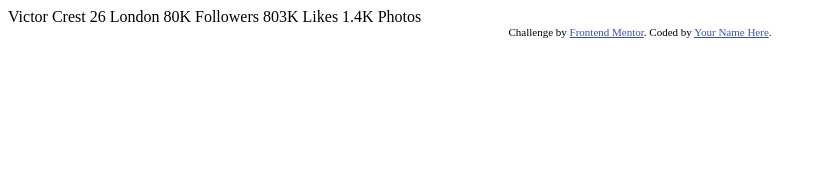
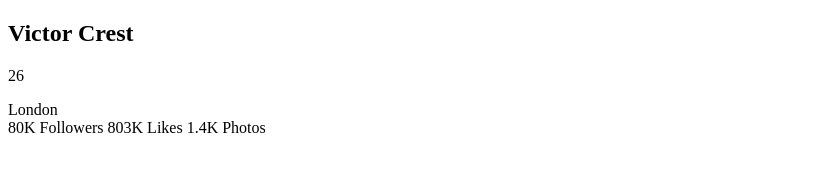
Before and after one commit to Klintend/profile-card-component-main, a plain HTML site: page index.html in a window 1280 px wide. Shown: the whole page, without its empty margins (0-824 px from the left). Drawn offline with Linux system fonts and the light colour scheme.

Commit message:
Made mofication to the html file

```diff
--- a/index.html
+++ b/index.html
@@ -4,21 +4,23 @@
   <meta charset="UTF-8">
   <meta name="viewport" content="width=device-width, initial-scale=1.0"> <!-- displays site properly based on user's device -->
 
+  <link rel="stylesheet" href="style.css">
+
   <link rel="icon" type="image/png" sizes="32x32" href="./images/favicon-32x32.png">
 
   <title>Frontend Mentor | Profile card component</title>
 
-  <!-- Feel free to remove these styles or customise in your own stylesheet 👍 -->
-  <style>
-    .attribution { font-size: 11px; text-align: center; }
-    .attribution a { color: hsl(228, 45%, 44%); }
-  </style>
+
 </head>
 <body>
-  Victor Crest
-  26
-  London
-
+  <main class="contianer">
+    <section class="content">
+      <div class="avatar">
+        <h1 class="text">Victor Crest</h1>
+        <span class="spa1">26</span>
+        <p class="para1"></p>London
+      </div>
+      <div class="analytics">
   80K
   Followers
 
@@ -27,9 +29,12 @@
 
   1.4K
   Photos
-  <div class="attribution">
+      </div>
+  <!-- <div class="attribution">
     Challenge by <a href="https://www.frontendmentor.io?ref=challenge" target="_blank">Frontend Mentor</a>.
     Coded by <a href="#">Your Name Here</a>.
-  </div>
+  </div> -->
+    </section>
+  </main>
 </body>
 </html>
```
